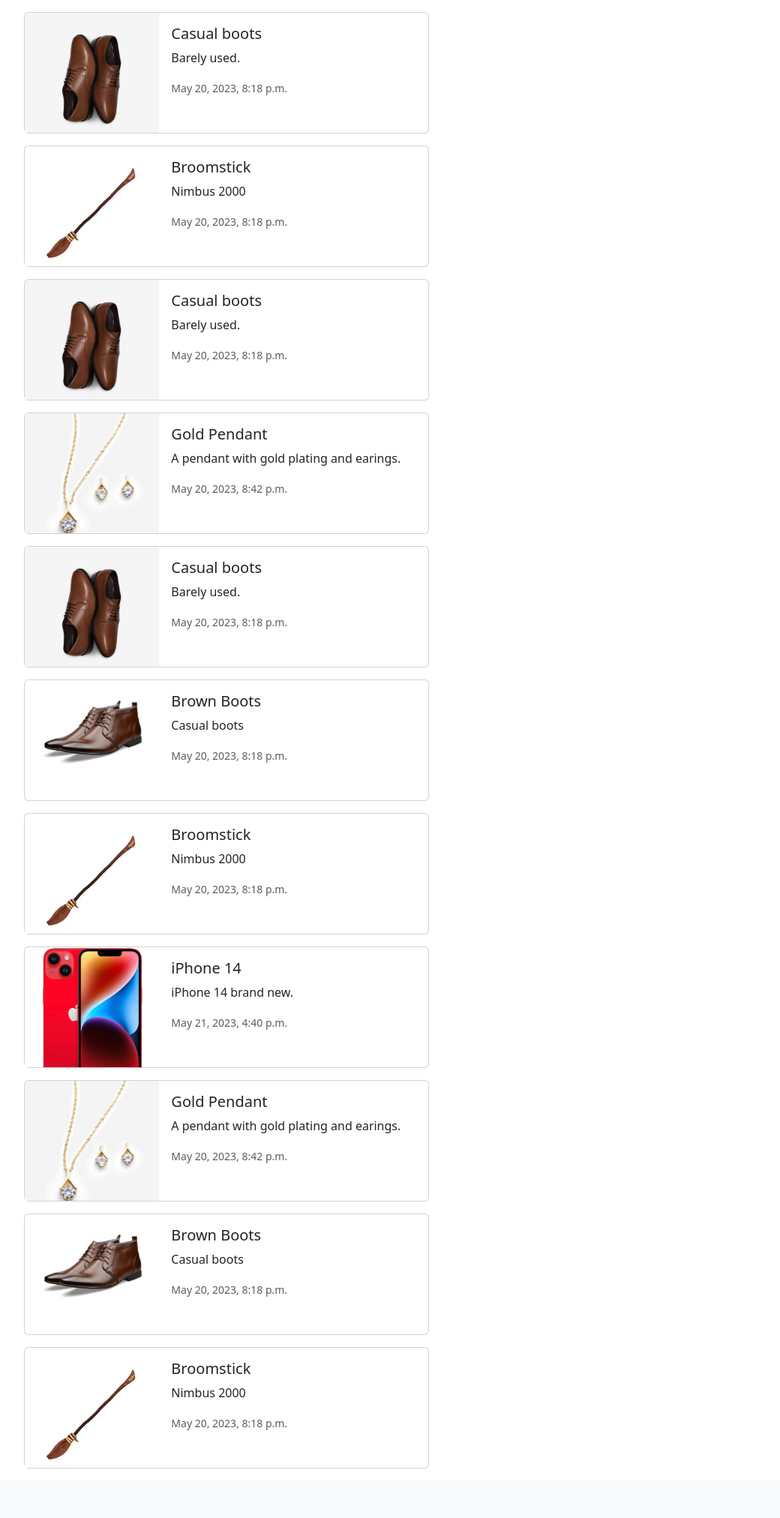
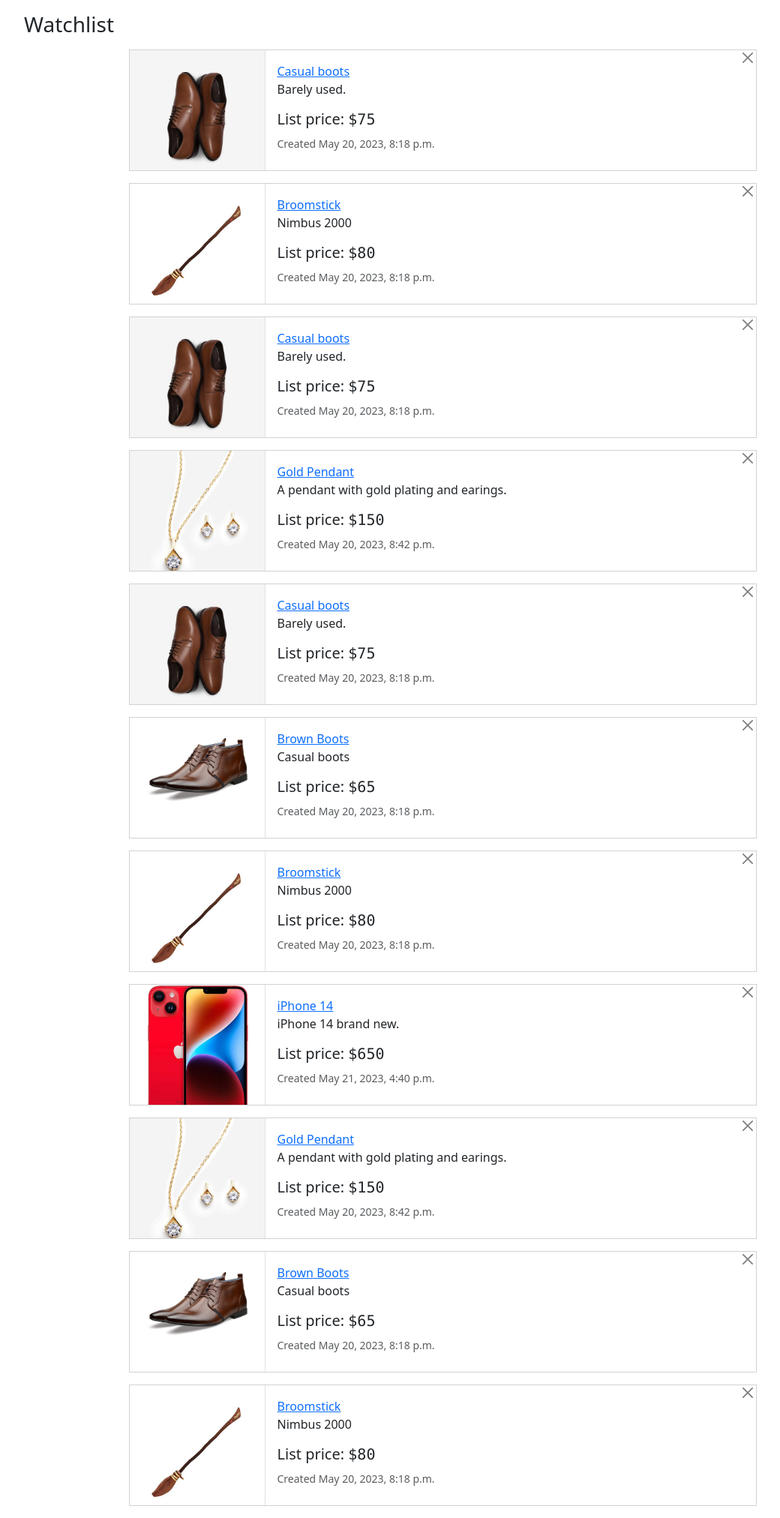
Before and after one commit to srky420/cs50w-project2, a Django app: template auctions/templates/auctions/watchlist.html in a window 1280 px wide. Shown: the part 113-2137 px from the top of the page at 75% size, without its empty margins (50-1090 px from the left). Before the commit the page ends 2071 px from the top, so only its background shows below. Run offline with Django 3.2, Linux system fonts and the light colour scheme; the template is opened without the code that fills it: values that come from a table or form of the project are taken from there, others are empty; data comes from the database, SQL or seed files in the repository; both versions use the stored data as it was after the commit.

Commit message:
Add watchlist view

```diff
--- a/auctions/templates/auctions/watchlist.html
+++ b/auctions/templates/auctions/watchlist.html
@@ -6,17 +6,21 @@
 
 {% block body %}
 
+    <h3 class="my-3">Watchlist</h3>
+
     {% for w in watchlist %}
-    <div class="card mb-3" style="max-width: 540px;">
+    <div class="card mb-3 position-relative mx-auto overflow-hidden rounded-0 w-75">
+        <a href="{% url 'watchlist' w.auction.id %}" class="btn btn-close btn-sm position-absolute" style="right: 0;"></a>
         <div class="row g-0">
-            <div class="col-md-4 overflow-hidden" style="height: 10rem;">
-                <img src="{{ w.auction.image.url }}" class="img-fluid rounded-start" alt="...">
+            <div class="col-md-4 w-auto border-end" style="height: 10rem;">
+                <img src="{{ w.auction.image.url }}" class="img-fluid" alt="listing-img" width="180">
             </div>
             <div class="col-md-8">
                 <div class="card-body">
-                    <h5 class="card-title">{{ w.auction.title }}</h5>
-                    <p class="card-text">{{ w.auction.description }}</p>
-                    <p class="card-text"><small class="text-body-secondary">{{ w.auction.date_created }}</small></p>
+                    <a href="{% url 'view_listing' w.auction.id %}" class="card-link">{{ w.auction.title }}</a>
+                    <p class="card-text text-overflow-hidden">{{ w.auction.description }}</p>
+                    <h5 class="card-text">List price: <span class="font-monospace">${{ w.auction.starting_bid }}</span></h5>
+                    <p class="card-text"><small class="text-body-secondary">Created {{ w.auction.date_created }}</small></p>
                 </div>
             </div>
         </div>
--- a/auctions/views.py
+++ b/auctions/views.py
@@ -218,6 +218,7 @@
 def view_watchlist(request):
     # Get user's watchlist
     watchlist = Watchlist.objects.filter(user=request.user).all()
+
     return render(request, "auctions/watchlist.html", {
         "watchlist": watchlist
     })
```
Also changed, not shown: db.sqlite3.
